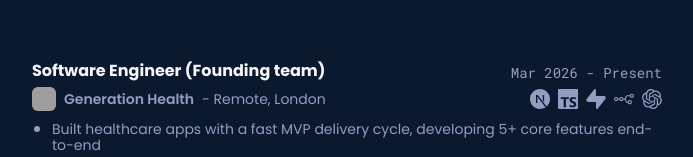
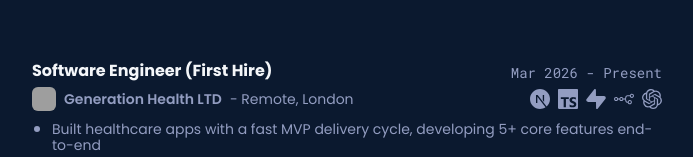
Before and after one commit to reynoldputra/reynoldputra.com, a Next.js app: page / in a window 1280 px wide. Shown: the part 773-930 px from the top of the page, without its empty margins (293-986 px from the left). Built offline with nearby package versions, Linux system fonts and the light colour scheme; grey boxes are pictures that could not be loaded.

Commit message:
chore: change genaia name

```diff
--- a/src/app/_components/experience-section/ExperienceSection.tsx
+++ b/src/app/_components/experience-section/ExperienceSection.tsx
@@ -25,8 +25,8 @@ interface ExperienceItem {
 
 const experiences: ExperienceItem[] = [
   {
-        title: "Software Engineer (Founding team)",
-        company: "Generation Health",
+    title: "Software Engineer (First Hire)",
+    company: "Generation Health LTD",
     location: "Remote, London",
     logo: "https://ik.imagekit.io/cndlyiyfg/reynoldputra-com/company-logo/genaia.png",
     startDate: "Mar 2026",
```
Lines whose indentation alone changed are shown as unchanged.
